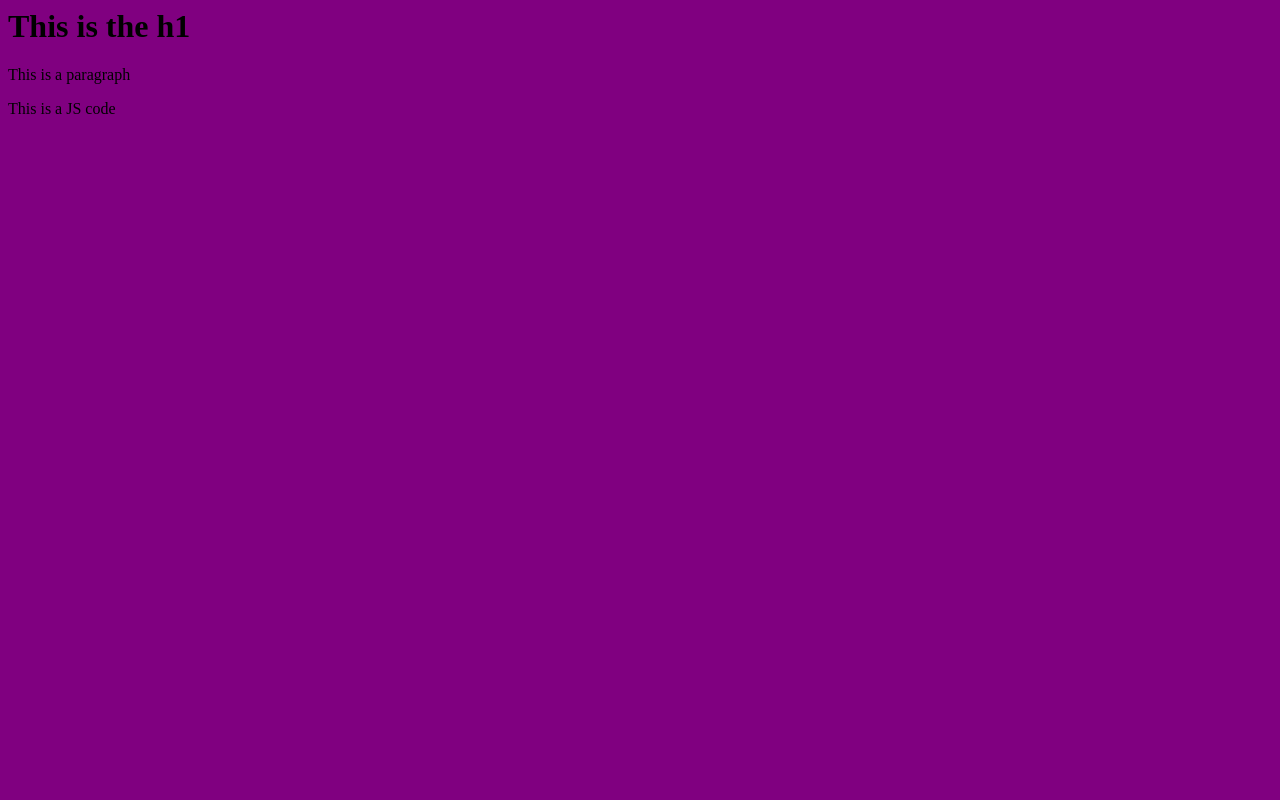
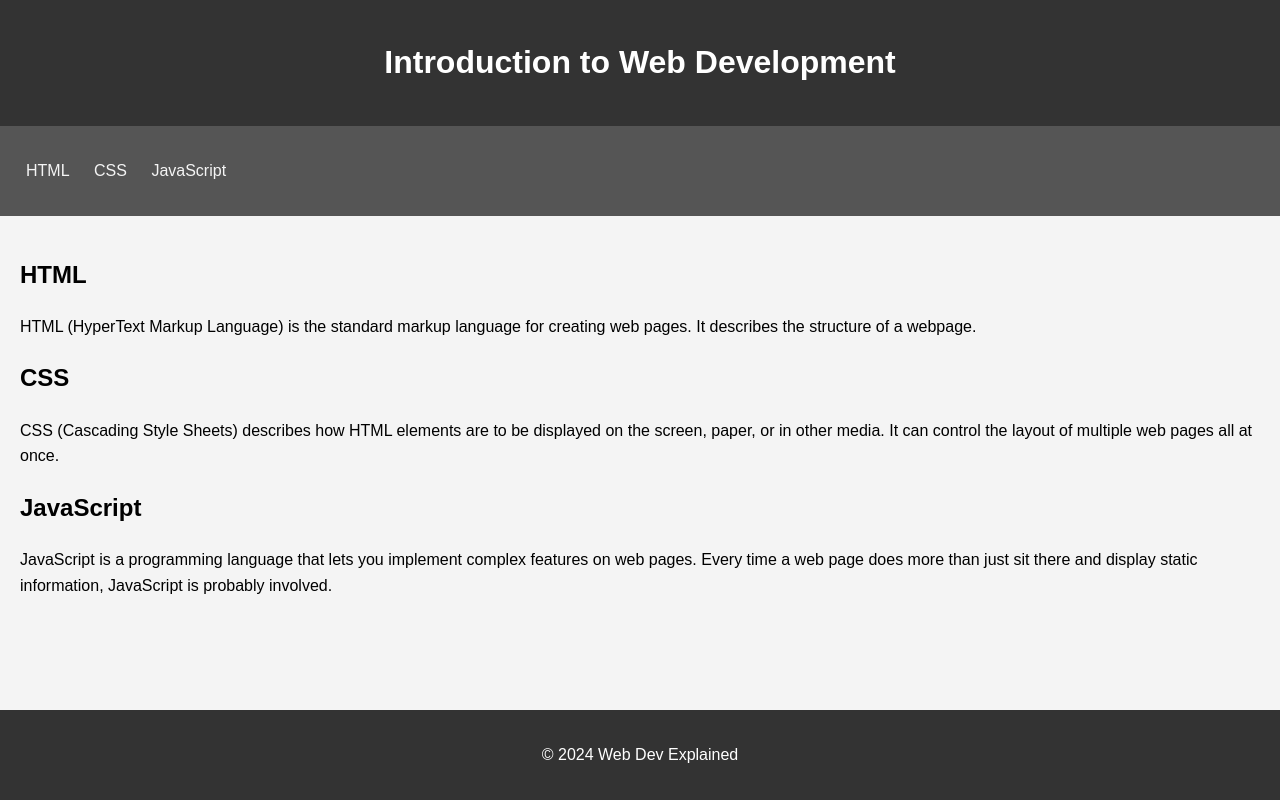
Before and after one commit to MrThief123/Start-Hack, a plain HTML site: page crazywebsite.html in a window 1280 px wide. Drawn offline with Linux system fonts and the light colour scheme.

Commit message:
i made the website goated

```diff
--- a/crazywebsite.html
+++ b/crazywebsite.html
@@ -1,11 +1,39 @@
-<html>
-    <head>
-        <title>This Is the Title</title>
-        <link rel="stylesheet" href="style.css">
-    </head>
-    <body>
-        <h1>This is the h1</h1>
-        <p>This is a paragraph</p>
-        <script src ="scipt.js"></script>
-    </body>
+<!DOCTYPE html>
+<html lang="en">
+<head>
+    <meta charset="UTF-8">
+    <meta name="viewport" content="width=device-width, initial-scale=1.0">
+    <title>Web Development Explained</title>
+    <link rel="stylesheet" href="styles.css">
+</head>
+<body>
+    <header>
+        <h1>Introduction to Web Development</h1>
+    </header>
+    <nav>
+        <ul>
+            <li><a href="#html">HTML</a></li>
+            <li><a href="#css">CSS</a></li>
+            <li><a href="#javascript">JavaScript</a></li>
+        </ul>
+    </nav>
+    <main>
+        <section id="html">
+            <h2>HTML</h2>
+            <p>HTML (HyperText Markup Language) is the standard markup language for creating web pages. It describes the structure of a webpage.</p>
+        </section>
+        <section id="css">
+            <h2>CSS</h2>
+            <p>CSS (Cascading Style Sheets) describes how HTML elements are to be displayed on the screen, paper, or in other media. It can control the layout of multiple web pages all at once.</p>
+        </section>
+        <section id="javascript">
+            <h2>JavaScript</h2>
+            <p>JavaScript is a programming language that lets you implement complex features on web pages. Every time a web page does more than just sit there and display static information, JavaScript is probably involved.</p>
+        </section>
+    </main>
+    <footer>
+        <p>&copy; 2024 Web Dev Explained</p>
+    </footer>
+    <script src="scripts.js"></script>
+</body>
 </html>
--- a/scipt.js
+++ /dev/null
@@ -1 +0,0 @@
-document.write("This is a JS code");
--- /dev/null
+++ b/scripts.js
@@ -0,0 +1,14 @@
+document.addEventListener('DOMContentLoaded', function() {
+    const links = document.querySelectorAll('nav ul li a');
+    links.forEach(link => {
+        link.addEventListener('click', function(event) {
+            event.preventDefault();
+            const sectionId = event.target.getAttribute('href').substring(1);
+            const section = document.getElementById(sectionId);
+            window.scrollTo({
+                top: section.offsetTop - 20,
+                behavior: 'smooth'
+            });
+        });
+    });
+});
--- a/style.css
+++ /dev/null
@@ -1,3 +0,0 @@
-body{
-    background-color: purple;
-}
--- /dev/null
+++ b/styles.css
@@ -0,0 +1,53 @@
+body {
+    font-family: Arial, sans-serif;
+    line-height: 1.6;
+    margin: 0;
+    padding: 0;
+    background-color: #f4f4f4;
+}
+
+header {
+    background: #333;
+    color: #fff;
+    padding: 1rem 0;
+    text-align: center;
+}
+
+nav {
+    background: #555;
+    color: #fff;
+    padding: 1rem;
+}
+
+nav ul {
+    list-style: none;
+    padding: 0;
+}
+
+nav ul li {
+    display: inline;
+    margin: 0 10px;
+}
+
+nav ul li a {
+    color: whitesmoke;
+    text-decoration: none;
+}
+
+main {
+    padding: 20px;
+}
+
+section {
+    margin-bottom: 20px;
+}
+
+footer {
+    background: #333;
+    color: #fff;
+    text-align: center;
+    padding: 1rem 0;
+    position: fixed;
+    bottom: 0;
+    width: 100%;
+}
```
